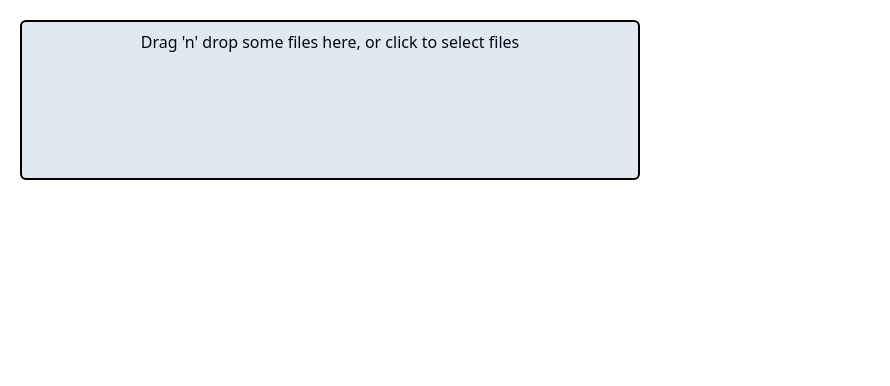
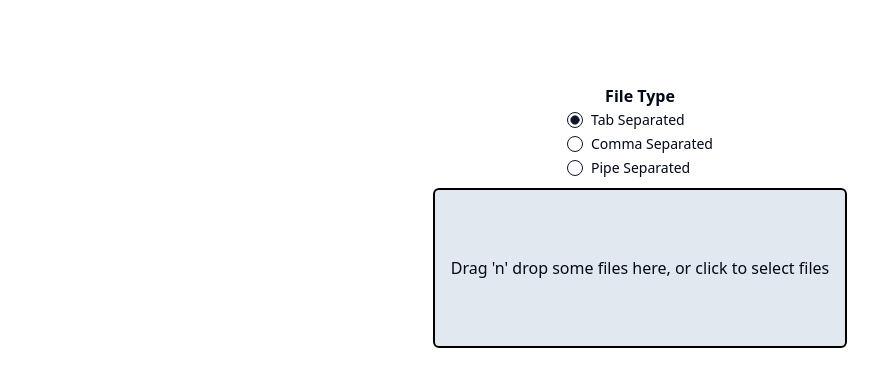
Before and after one commit to CarnegieLearningWeb/PathAnalysis, a React (Vite) app: page / in a window 1280 px wide. Shown: the top 386 px of the page, without its empty margins (0-890 px from the left). Built offline with nearby package versions, Linux system fonts and the light colour scheme.

Commit message:
feat: Add flex layout to DropZone component

```diff
--- a/package.json
+++ b/package.json
@@ -12,6 +12,8 @@
   "dependencies": {
     "@radix-ui/react-hover-card": "^1.0.7",
     "@radix-ui/react-icons": "^1.3.0",
+    "@radix-ui/react-label": "^2.0.2",
+    "@radix-ui/react-radio-group": "^1.1.3",
     "@radix-ui/react-slider": "^1.1.2",
     "@radix-ui/react-slot": "^1.0.2",
     "@radix-ui/react-toggle": "^1.0.3",
--- a/src/App.tsx
+++ b/src/App.tsx
@@ -60,8 +60,8 @@ function App() {
 
   return (
     <>
-      <div className="p-5">
-        <div className="w-1/2">
+      <div className=" flex items-center justify-center pt-20">
+        <div className="">
           <DropZone />
         </div>
 
--- a/src/components/DropZone.tsx
+++ b/src/components/DropZone.tsx
@@ -1,9 +1,15 @@
-import { useCallback } from 'react';
+import { useCallback, useEffect, useState } from 'react';
 import { Accept, useDropzone } from 'react-dropzone';
 import { GlobalDataType } from '@/lib/types';
 import { parseData } from '@/lib/utils';
+import { Label } from "@/components/ui/label"
+import { RadioGroup, RadioGroupItem } from "@/components/ui/radio-group"
 
 export default function DropZone() {
+    const delimiters = ["tsv", "csv", "pipe"]
+
+    const [fileType, setFileType] = useState<string>(delimiters[0])
+
     const onDrop = useCallback((acceptedFiles: File[]) => {
         acceptedFiles.forEach((file: File) => {
             const reader = new FileReader()
@@ -13,7 +19,29 @@ export default function DropZone() {
             reader.onload = () => {
                 // Do whatever you want with the file contents after .readAsText()
                 const textStr = reader.result
-                const array: GlobalDataType[] | null = parseData(textStr)
+                // find file type and convert to delimeter
+                let delimeter: string;
+                switch (fileType) {
+                    case 'tsv':
+                        delimeter = '\t'
+                        break;
+                    case 'csv':
+                        delimeter = ','
+                        break;
+                    case 'pipe':
+                        delimeter = '|'
+                        break;
+                    case 'json':
+                        delimeter = ''
+                        break;
+                    default:
+                        delimeter = '\t'
+                        break;
+                }
+
+
+
+                const array: GlobalDataType[] | null = parseData(textStr, delimeter)
                 console.log(array)
             }
             reader.readAsText(file)
@@ -30,22 +58,65 @@ export default function DropZone() {
         accept: acceptedFileTypes,
     });
 
+    const fileTypeOptions = [
+        {
+            label: 'Tab Separated',
+            value: delimiters.find((delimiter) => delimiter === 'tsv') as string
+        },
+        {
+            label: 'Comma Separated',
+            value: delimiters.find((delimiter) => delimiter === 'csv') as string
+        },
+        {
+            label: 'Pipe Separated',
+            value: delimiters.find((delimiter) => delimiter === 'pipe') as string
+        },
+        // {
+        //     label: 'JSON',
+        //     value: delimiters.find((delimiter) => delimiter === 'json') as string
+        // }
+    ]
     return (
+        <>
+            <div className="pb-3 flex flex-col items-center">
+                <div className="font-bold p-1">
+                    File Type
+                </div>
+                <RadioGroup defaultValue={delimiters[0]} onValueChange={(e: string) => {
+                    setFileType(e)
+
+                }}>
+                    {fileTypeOptions.map((option, index) => (
+                        <div className="flex items-center space-x-2" key={index}>
+                            <RadioGroupItem value={option.value} key={option.value} />
+                            <Label htmlFor={option.value}>{option.label}</Label>
+                        </div>
+                    ))}
+                </RadioGroup>
+            </div>
             <div
                 className={`bg-slate-200 cursor-pointer h-40 p-2 rounded-md border-2 border-black text-center ${(isDragActive || isFocused) ? 'bg-orange-100' : ''}`}
                 {...getRootProps()}
             >
                 <input {...getInputProps()} />
                 {
-                (isDragActive && !isDragReject) ?
-                    <p>Drop em here</p> :
-                    <p>Drag 'n' drop some files here, or click to select files</p>
+                    !isDragActive ?
+                    <div className={`flex items-center h-full w-[fitcontent] justify-center p-2`}>
+                        <p className={""}>Drag 'n' drop some files here, or click to select files</p>
+                    </div>
+                    :
+                    <div className={`flex items-center h-full w-[fitcontent] justify-center bg-slate-100 rounded-lg p-2`}>
+                    <p className={""}>Drag 'n' drop some files here, or click to select files</p>
+                </div>
                 }
                 {
                     isDragReject &&
-                <p className="text-red-500">File type not accepted, please try again</p>
+                    <p className="text-red-500 pt-10">File type not accepted, please try again</p>
 
                 }
             </div>
+
+
+        </>
     );
 }
--- /dev/null
+++ b/src/components/ui/label.tsx
@@ -0,0 +1,24 @@
+import * as React from "react"
+import * as LabelPrimitive from "@radix-ui/react-label"
+import { cva, type VariantProps } from "class-variance-authority"
+
+import { cn } from "@/lib/utils"
+
+const labelVariants = cva(
+  "text-sm font-medium leading-none peer-disabled:cursor-not-allowed peer-disabled:opacity-70"
+)
+
+const Label = React.forwardRef<
+  React.ElementRef<typeof LabelPrimitive.Root>,
+  React.ComponentPropsWithoutRef<typeof LabelPrimitive.Root> &
+    VariantProps<typeof labelVariants>
+>(({ className, ...props }, ref) => (
+  <LabelPrimitive.Root
+    ref={ref}
+    className={cn(labelVariants(), className)}
+    {...props}
+  />
+))
+Label.displayName = LabelPrimitive.Root.displayName
+
+export { Label }
--- /dev/null
+++ b/src/components/ui/radio-group.tsx
@@ -0,0 +1,42 @@
+import * as React from "react"
+import * as RadioGroupPrimitive from "@radix-ui/react-radio-group"
+import { Circle } from "lucide-react"
+
+import { cn } from "@/lib/utils"
+
+const RadioGroup = React.forwardRef<
+  React.ElementRef<typeof RadioGroupPrimitive.Root>,
+  React.ComponentPropsWithoutRef<typeof RadioGroupPrimitive.Root>
+>(({ className, ...props }, ref) => {
+  return (
+    <RadioGroupPrimitive.Root
+      className={cn("grid gap-2", className)}
+      {...props}
+      ref={ref}
+    />
+  )
+})
+RadioGroup.displayName = RadioGroupPrimitive.Root.displayName
+
+const RadioGroupItem = React.forwardRef<
+  React.ElementRef<typeof RadioGroupPrimitive.Item>,
+  React.ComponentPropsWithoutRef<typeof RadioGroupPrimitive.Item>
+>(({ className, ...props }, ref) => {
+  return (
+    <RadioGroupPrimitive.Item
+      ref={ref}
+      className={cn(
+        "aspect-square h-4 w-4 rounded-full border border-primary text-primary ring-offset-background focus:outline-none focus-visible:ring-2 focus-visible:ring-ring focus-visible:ring-offset-2 disabled:cursor-not-allowed disabled:opacity-50",
+        className
+      )}
+      {...props}
+    >
+      <RadioGroupPrimitive.Indicator className="flex items-center justify-center">
+        <Circle className="h-2.5 w-2.5 fill-current text-current" />
+      </RadioGroupPrimitive.Indicator>
+    </RadioGroupPrimitive.Item>
+  )
+})
+RadioGroupItem.displayName = RadioGroupPrimitive.Item.displayName
+
+export { RadioGroup, RadioGroupItem }
--- a/src/lib/types.ts
+++ b/src/lib/types.ts
@@ -6,7 +6,7 @@ export type DataSet1 = {
     "Transaction Id": string;
     "Anon Student Id": string;
     "Session Id": "no_session_tracking";
-    Time: string;
+    Time: string; // Assume data is sorted by time
     "Time Zone": boolean | null;
     "Duration (sec)": number | null;
     "Student Response Type": boolean | null;
--- a/src/lib/utils.ts
+++ b/src/lib/utils.ts
@@ -8,7 +8,7 @@ export function cn(...inputs: ClassValue[]) {
   return twMerge(clsx(inputs))
 }
 
-const schema = Joi.array().items(
+const validation = Joi.array().items(
   Joi.object({
     'Problem Name': Joi.string().required(),
     'Step Name': Joi.string().allow('', null),
@@ -16,15 +16,21 @@ const schema = Joi.array().items(
   }).unknown()
 );
 
-export function parseData(readerResult: string | ArrayBuffer | null, delimiter: "\t" | "," | "|" = "\t"): GlobalDataType[] | null {
+export function parseData(readerResult: string | ArrayBuffer | null, delimiter: string = "\t"): GlobalDataType[] | null {
   const textStr = readerResult
   const results = Papa.parse(textStr as string, {
     header: true,
     delimiter: delimiter
   })
+  if (results.errors.length > 0) {
+    console.error("error during parsing: ", results.errors)
+    return null;
+
+  }
+
   const array: GlobalDataType[] = results.data as GlobalDataType[]
-  const { error } = schema.validate(array);
-  if (error){
+  const { error } = validation.validate(array);
+  if (error) {
     console.error(error)
     return null;
   }
```
Also changed, not shown: 1 other file (tests, documents, lock files or other folders). Lines whose indentation alone changed are shown as unchanged.
